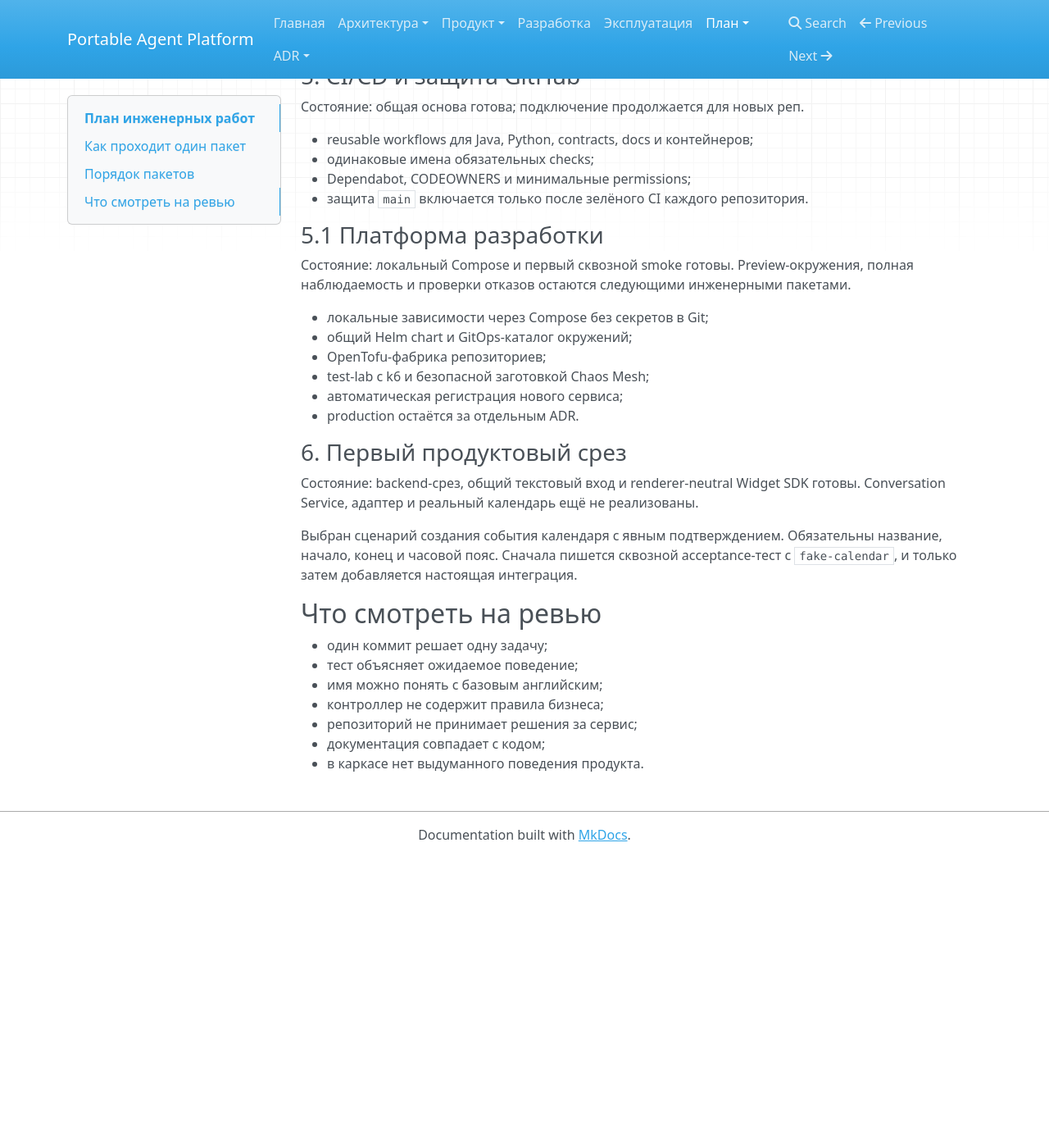
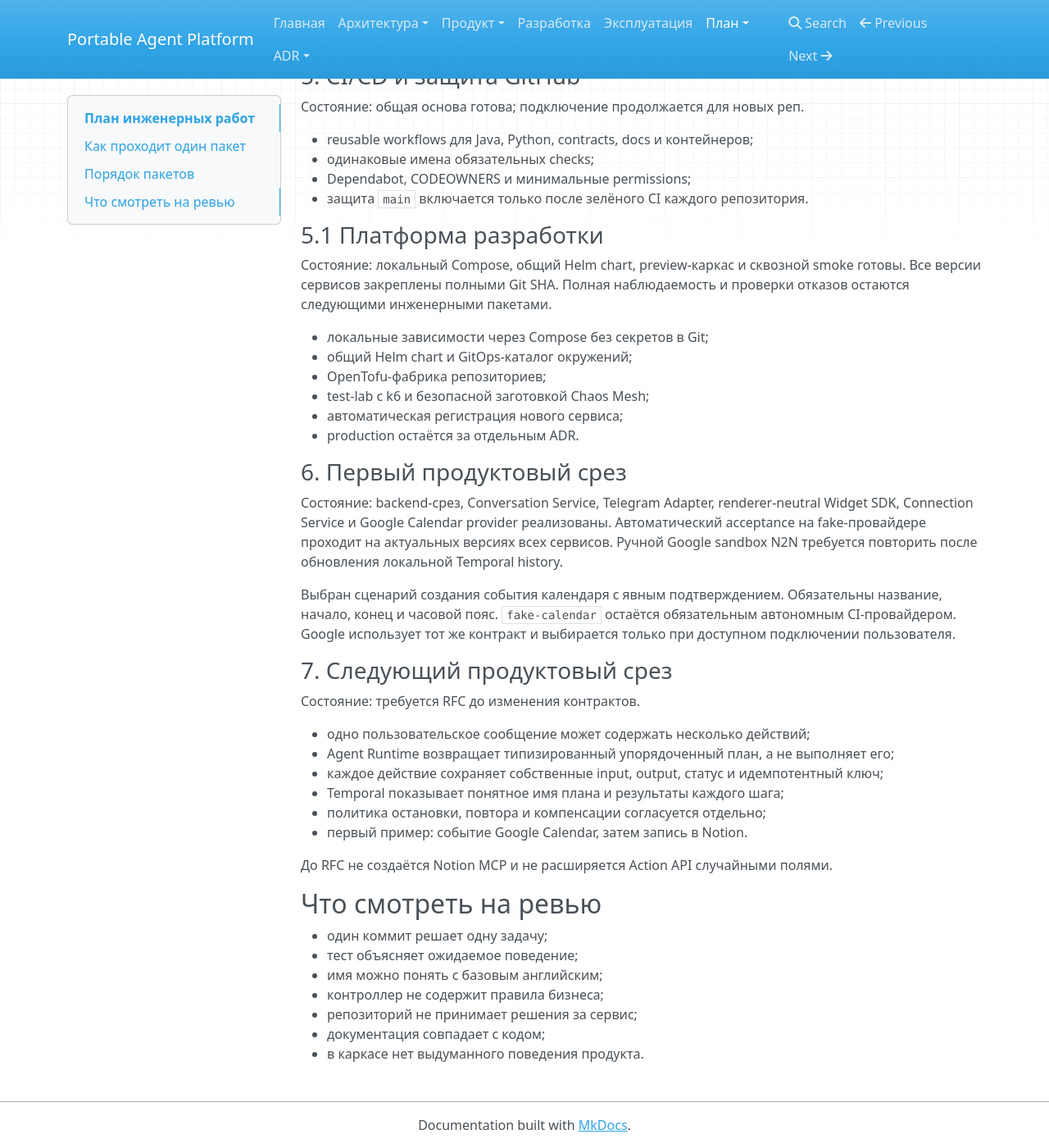
Before and after one commit to portable-agent/platform, an MkDocs documentation site: the page built from docs/delivery/WORK_PLAN.md, in a window 1280 px wide and 1400 px high, scrolled down 1543 px. Shown: the whole window at 82% size. Built offline with MkDocs 1.6.1, drawn with Linux system fonts in a browser that asks for light colours; nearby versions of some CDN libraries; before the commit the page ends 2589 px from its top, so only the background shows below that.

```diff
--- a/docs/delivery/WORK_PLAN.md
+++ b/docs/delivery/WORK_PLAN.md
@@ -76,8 +76,9 @@
 
 ### 5.1 Платформа разработки
 
-Состояние: локальный Compose и первый сквозной smoke готовы. Preview-окружения, полная наблюдаемость и
-проверки отказов остаются следующими инженерными пакетами.
+Состояние: локальный Compose, общий Helm chart, preview-каркас и сквозной smoke готовы. Все версии
+сервисов закреплены полными Git SHA. Полная наблюдаемость и проверки отказов остаются следующими
+инженерными пакетами.
 
 - локальные зависимости через Compose без секретов в Git;
 - общий Helm chart и GitOps-каталог окружений;
@@ -88,12 +89,27 @@
 
 ### 6. Первый продуктовый срез
 
-Состояние: backend-срез, общий текстовый вход и renderer-neutral Widget SDK готовы. Conversation
-Service, адаптер и реальный календарь ещё не реализованы.
+Состояние: backend-срез, Conversation Service, Telegram Adapter, renderer-neutral Widget SDK,
+Connection Service и Google Calendar provider реализованы. Автоматический acceptance на fake-провайдере
+проходит на актуальных версиях всех сервисов. Ручной Google sandbox N2N требуется повторить после
+обновления локальной Temporal history.
 
 Выбран сценарий создания события календаря с явным подтверждением. Обязательны название, начало,
-конец и часовой пояс. Сначала пишется сквозной acceptance-тест с `fake-calendar`, и только затем
-добавляется настоящая интеграция.
+конец и часовой пояс. `fake-calendar` остаётся обязательным автономным CI-провайдером. Google использует
+тот же контракт и выбирается только при доступном подключении пользователя.
+
+### 7. Следующий продуктовый срез
+
+Состояние: требуется RFC до изменения контрактов.
+
+- одно пользовательское сообщение может содержать несколько действий;
+- Agent Runtime возвращает типизированный упорядоченный план, а не выполняет его;
+- каждое действие сохраняет собственные input, output, статус и идемпотентный ключ;
+- Temporal показывает понятное имя плана и результаты каждого шага;
+- политика остановки, повтора и компенсации согласуется отдельно;
+- первый пример: событие Google Calendar, затем запись в Notion.
+
+До RFC не создаётся Notion MCP и не расширяется Action API случайными полями.
 
 ## Что смотреть на ревью
 
```
Also changed, not shown: docs/delivery/CURRENT_STATUS.md (+19 -12 lines), docs/delivery/MVP_ROADMAP.md (+21 -2 lines), docs/product/CALENDAR_EVENT_MVP.md (+5 -5 lines).
